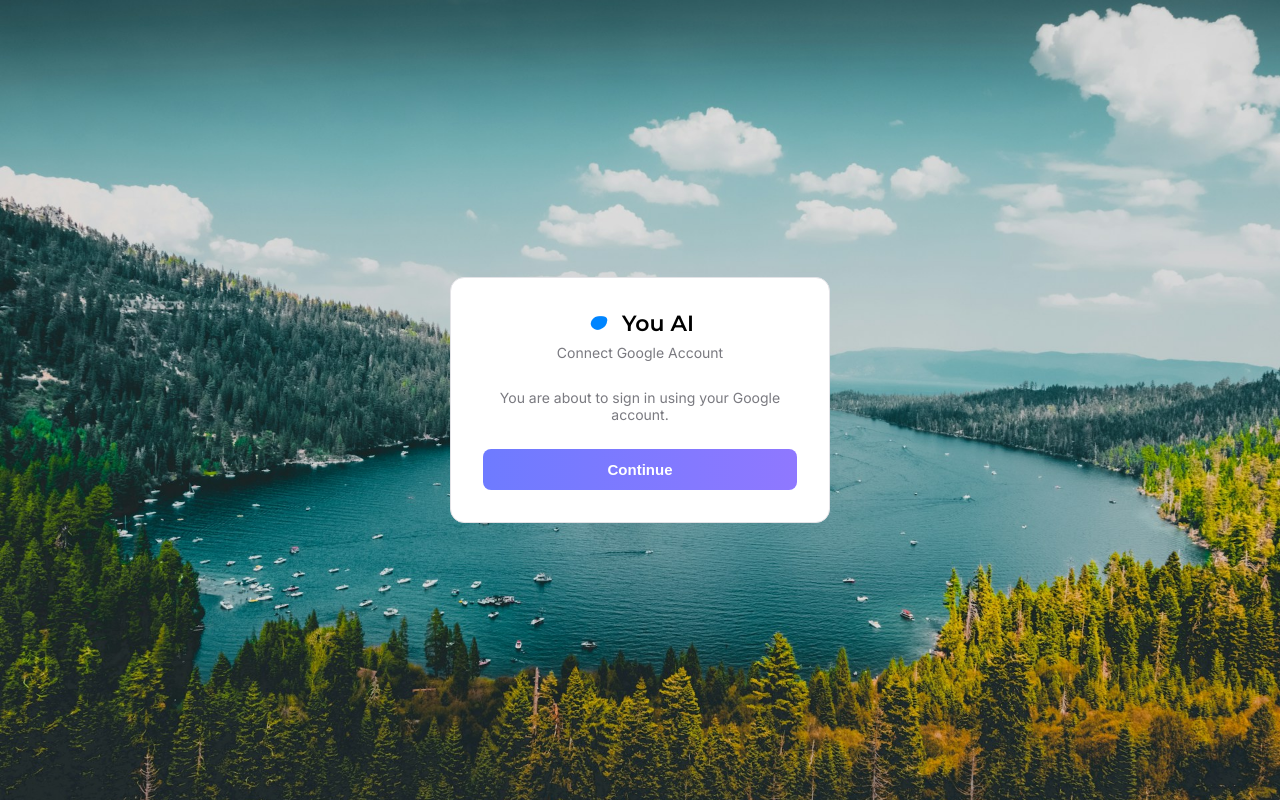
After one commit to Suvroneel/You-ai, a Django app: template templates/socialaccount/login.html in a window 1280 px wide. The commit adds this page. Run offline with Django 4.2, Linux system fonts and the light colour scheme; the template is opened without the code that fills it, so the values that code supplies are empty; some libraries are stand-ins or nearby versions.

Commit message:
update 1

```diff
--- /dev/null
+++ b/static/css/base.css
@@ -0,0 +1,40 @@
+:root {
+    --bg: #ffffff;
+    --surface: #ffffff;
+    --surface-2: #f5f5f7;
+    --border: #e2e2e6;
+    --text: #1a1a1a;
+    --muted: #7a7a80;
+    --accent: #6e7bff;
+    --accent-2: #8f78ff;
+}
+
+* {
+    box-sizing: border-box;
+}
+
+body {
+    margin: 0;
+    background: var(--bg);
+    color: var(--text);
+    font-family: 'Inter', sans-serif;
+}
+
+/* Shared Brand Header & Logo */
+.brand {
+    font-family: 'Montserrat', sans-serif;
+    font-weight: 600;
+    font-size: 22px;
+    margin: 0;
+    color: #000000;
+    display: inline-flex;
+    align-items: center;
+    gap: 10px;
+}
+
+.brand-logo {
+    width: 26px;
+    height: 26px;
+    object-fit: contain;
+    display: block;
+}
--- /dev/null
+++ b/static/css/nickname.css
@@ -0,0 +1,74 @@
+.auth-wrap {
+    min-height: 100vh;
+    display: flex;
+    align-items: center;
+    justify-content: center;
+    padding: 20px;
+    background-image: url('/static/images/diana.jpg');
+    background-size: cover;
+    background-position: center;
+    background-repeat: no-repeat;
+}
+
+.auth-card {
+    width: 100%;
+    max-width: 380px;
+    background: var(--surface);
+    border: 1px solid var(--border);
+    border-radius: 14px;
+    padding: 32px;
+    text-align: center;
+}
+
+.auth-card .tagline {
+    color: var(--muted);
+    font-size: 14px;
+    margin-top: 4px;
+    margin-bottom: 28px;
+}
+
+.auth-card form {
+    display: flex;
+    flex-direction: column;
+    gap: 10px;
+    text-align: left;
+}
+
+.auth-card label {
+    font-size: 13px;
+    color: var(--muted);
+}
+
+.auth-card input[type="text"] {
+    background: var(--surface-2);
+    border: 1px solid var(--border);
+    border-radius: 8px;
+    padding: 12px 14px;
+    color: var(--text);
+    font-size: 15px;
+    font-family: inherit;
+}
+
+.auth-card button {
+    margin-top: 6px;
+    background: linear-gradient(90deg, var(--accent), var(--accent-2));
+    color: white;
+    border: none;
+    border-radius: 8px;
+    padding: 12px;
+    font-weight: 600;
+    font-size: 15px;
+    cursor: pointer;
+}
+
+.auth-card .note {
+    margin-top: 22px;
+    font-size: 12.5px;
+    color: var(--muted);
+    line-height: 1.5;
+}
+
+.error {
+    color: #ff6b6b;
+    font-size: 13px;
+}
--- a/templates/base.html
+++ b/templates/base.html
@@ -5,8 +5,22 @@
     <meta charset="UTF-8">
     <meta name="viewport" content="width=device-width, initial-scale=1.0">
     <title>{% block title %}You AI{% endblock %}</title>
+
+    <!-- Favicons -->
+    <link rel="apple-touch-icon" sizes="180x180" href="{% static 'favicons/apple-touch-icon.png' %}">
+    <link rel="icon" type="image/png" sizes="32x32" href="{% static 'favicons/favicon-32x32.png' %}">
+    <link rel="icon" type="image/png" sizes="16x16" href="{% static 'favicons/favicon-16x16.png' %}">
+    <link rel="shortcut icon" href="{% static 'favicons/favicon.ico' %}">
+
+    <!-- Fonts -->
     <link href="https://fonts.googleapis.com/css2?family=Inter:wght@400;500;600&family=Montserrat:wght@600&display=swap" rel="stylesheet">
-    <link rel="stylesheet" href="{% static 'css/you_ai.css' %}">
+
+    <!-- Base Global CSS -->
+    <link rel="stylesheet" href="{% static 'css/base.css' %}">
+
+    <!-- Extra CSS block for specific pages -->
+    {% block extra_css %}{% endblock %}
+
     <script src="https://unpkg.com/htmx.org@1.9.10"></script>
 </head>
 <body>
--- /dev/null
+++ b/templates/socialaccount/login.html
@@ -0,0 +1,34 @@
+{% extends "base.html" %}
+{% load static %}
+
+{% block title %}You AI — Confirm Sign In{% endblock %}
+
+{% block extra_css %}
+<link rel="stylesheet" href="{% static 'css/nickname.css' %}">
+<style>
+    .auth-wrap {
+        background-image: url("{% static 'images/nature.jpg' %}");
+    }
+</style>
+{% endblock %}
+
+{% block content %}
+<div class="auth-wrap">
+    <div class="auth-card">
+        <h1 class="brand">
+            <img src="{% static 'favicons/android-chrome-192x192.png' %}" alt="You AI Logo" class="brand-logo">
+            You AI
+        </h1>
+        <p class="tagline">Connect Google Account</p>
+
+        <p style="font-size: 14px; color: var(--muted); margin-bottom: 20px;">
+            You are about to sign in using your Google account.
+        </p>
+
+        <form method="post">
+            {% csrf_token %}
+            <button type="submit" style="width: 100%;">Continue</button>
+        </form>
+    </div>
+</div>
+{% endblock %}
```
Also changed, not shown: static/css/chat.css (added, +134 -0 lines), static/css/you_ai.css (deleted, +0 -175 lines), templates/account/login.html (added, +31 -0 lines), templates/accounts/nickname.html (+11 -3 lines), templates/chat/chat.html (+13 -2 lines), static/favicons/android-chrome-192x192.png (added), static/favicons/android-chrome-512x512.png (added), static/favicons/apple-touch-icon.png (added), static/favicons/favicon-16x16.png (added), static/favicons/favicon-32x32.png (added), static/favicons/favicon.ico (added), static/favicons/site.webmanifest (added), static/images/nature.jpg (added).
